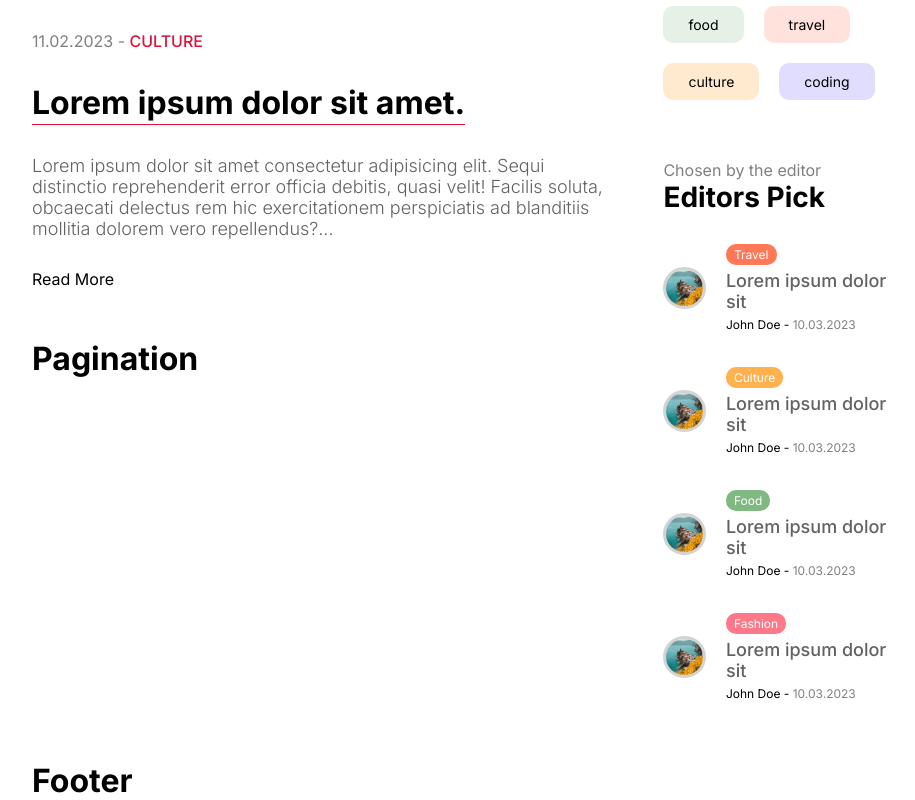
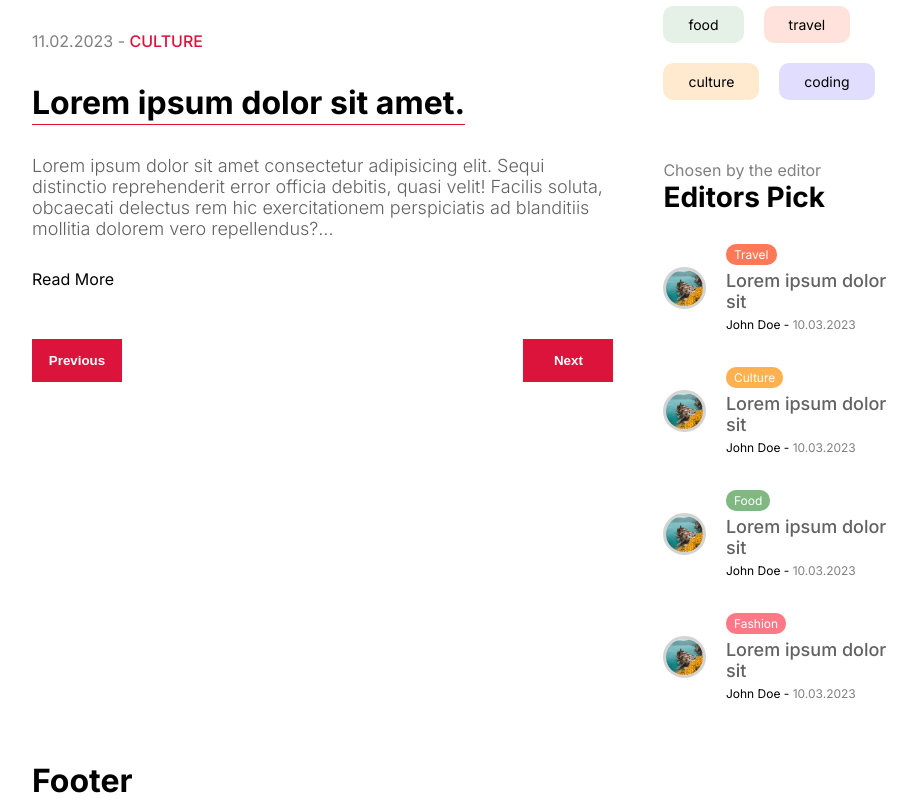
Before and after one commit to Cyber-Infernox/Seasonal-Blogs, a Next.js app in the folder my-app/: page / in a window 1280 px wide. Shown: the part 1950-2750 px from the top of the page, without its empty margins (176-1091 px from the left). Built offline with nearby package versions, Linux system fonts and the light colour scheme.

Commit message:
Pagination added

```diff
--- a/my-app/src/components/pagination/Pagination.jsx
+++ b/my-app/src/components/pagination/Pagination.jsx
@@ -1,9 +1,11 @@
+// Style
 import styles from "./pagination.module.css";
 
 const Pagination = () => {
   return (
-    <div>
-      <h1>Pagination</h1>
+    <div className={styles.container}>
+      <button className={styles.button}>Previous</button>
+      <button className={styles.button}>Next</button>
     </div>
   );
 };
--- a/my-app/src/components/pagination/pagination.module.css
+++ b/my-app/src/components/pagination/pagination.module.css
@@ -0,0 +1,19 @@
+.container {
+  display: flex;
+  justify-content: space-between;
+}
+
+.button {
+  width: 90px;
+  border: none;
+  padding: 14px;
+  background-color: crimson;
+  color: white;
+  cursor: pointer;
+  font-weight: bold;
+}
+
+.button:disabled {
+  background-color: rgba(220, 20, 60, 0.473);
+  cursor: not-allowed;
+}
```
